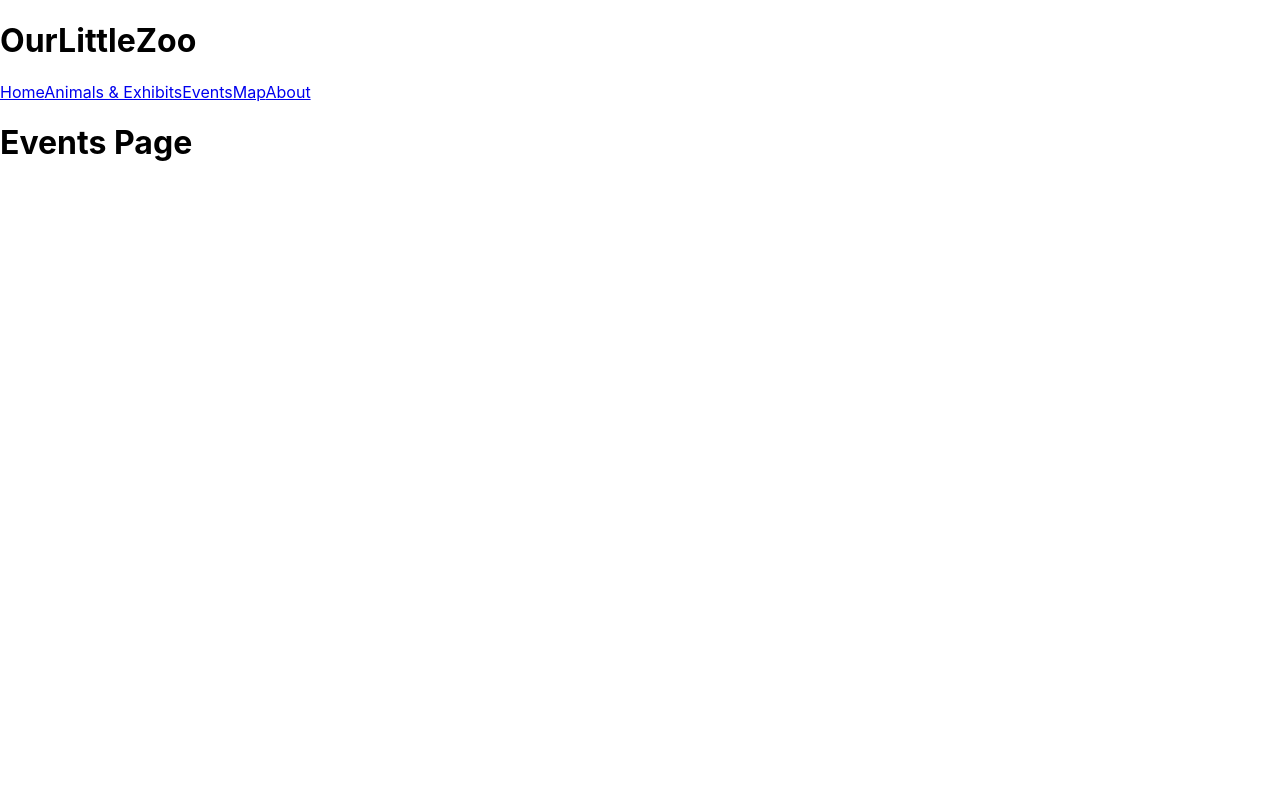
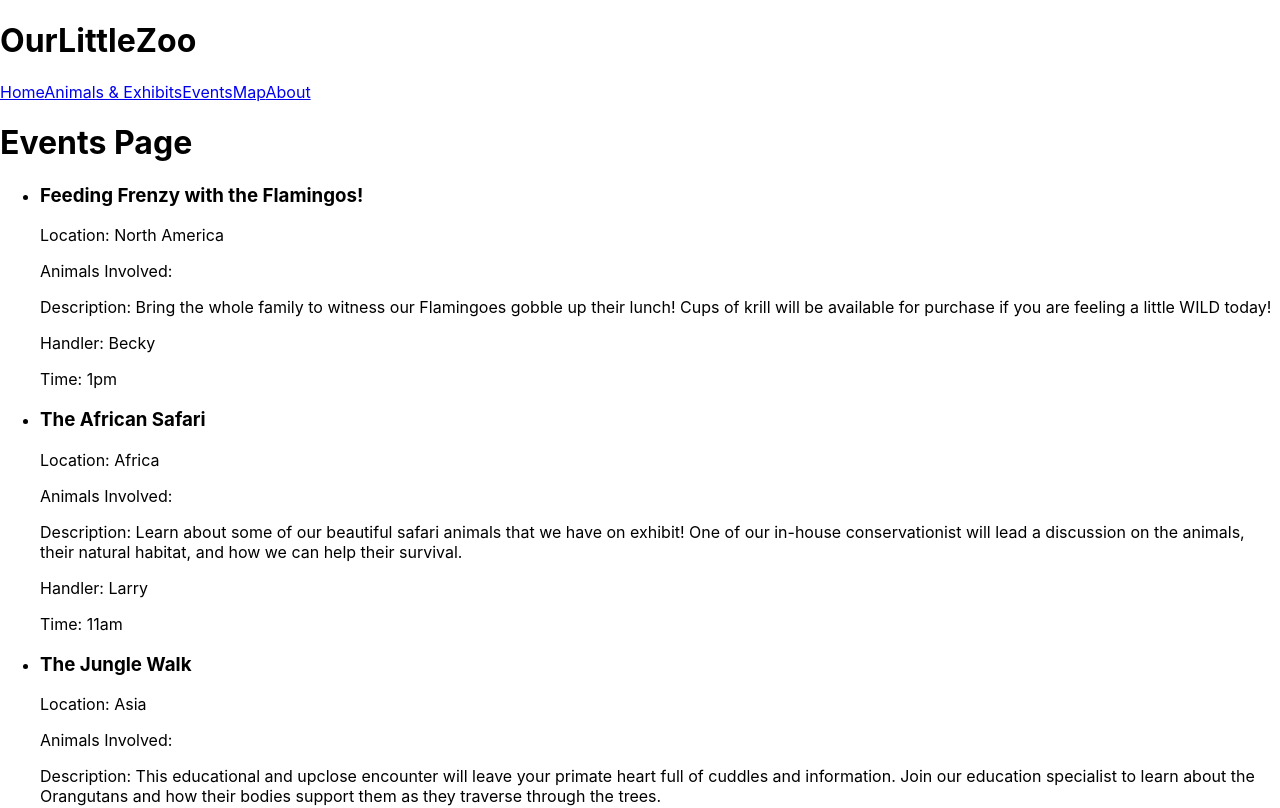
Before and after one commit to JLeeVance/OurLittleZoo, a React (Create React App) app in the folder ourlittlezoo/: page /events in a window 1280 px wide. Shown: the top 808 px of the page. Built offline with nearby package versions, Linux system fonts and the light colour scheme; data requests are answered from the project's data file.

Commit message:
rendered events on page, specified server in package.json, fixed typo in db.json

```diff
--- a/ourlittlezoo/db.json
+++ b/ourlittlezoo/db.json
@@ -356,7 +356,7 @@
         "id": 8,
         "eventName": "Lion cubs, Aweeee!",
         "locationInZoo": "Africa",
-        "animalsInvoled": [ "lion" ],
+        "animalsInvolved": [ "lion" ],
         "eventDescription": "Join us in Africa for an insider glimpse on the growth stages of Lions. Meet some of our cuddly cubs, and get the chance to win a backstage pass where you will meet the star of our show, Nala, up-close and personal.",
         "zooHandler": "Heather",
         "time": "1pm"
--- a/ourlittlezoo/package.json
+++ b/ourlittlezoo/package.json
@@ -13,7 +13,7 @@
     "web-vitals": "^2.1.4"
   },
   "scripts": {
-    "start": "react-scripts start",
+    "start": "PORT=3001 react-scripts start",
     "build": "react-scripts build",
     "test": "react-scripts test",
     "eject": "react-scripts eject"
--- a/ourlittlezoo/src/App.js
+++ b/ourlittlezoo/src/App.js
@@ -21,6 +21,11 @@ function App() {
   .then(r => r.json())
   .then(setAnimals)} , [] )
 
+  useEffect(() => {
+  fetch("http://localhost:3000/events")
+    .then(r => r.json())
+    .then(setEvents)}, [] )
+
   // const animalsToTest = animals.map((animalObj) => <img src={animalObj.animalUrl}  />)
 
   return (
@@ -29,7 +34,7 @@ function App() {
       <Routes>
           <Route path="/"  element={<Home     />} />
           <Route path="animals" element={<Animal   />}  />
-          <Route path="events"  element={<Events    />}   />
+          <Route path="events"  element={<Events events={events}/>}/>
           <Route path="about"   element={<About     />}   />
           <Route path="map"     element={<Map       />}   />
       </Routes>
--- a/ourlittlezoo/src/Components/EventChildComponents/EventContainer.jsx
+++ b/ourlittlezoo/src/Components/EventChildComponents/EventContainer.jsx
@@ -0,0 +1,12 @@
+import React from 'react';
+import EventDetails from './EventDetails';
+
+function EventContainer({events}){
+    return (
+        <ul>
+            <EventDetails events={events} />
+        </ul>
+    )
+}
+
+export default EventContainer;
--- /dev/null
+++ b/ourlittlezoo/src/Components/EventChildComponents/EventDetails.jsx
@@ -0,0 +1,22 @@
+import React, { useState } from 'react';
+
+function EventDetails({events}) {
+
+    return (
+        <>
+
+            {events.map((event) => (
+                <li key={event.id}>
+                    <h3>{event.eventName}</h3>
+                    <p>Location: {event.locationInZoo}</p>
+                    <p>Animals Involved: {event.animalsInvoled}</p>
+                    <p>Description: {event.eventDescription}</p>
+                    <p>Handler: {event.zooHandler}</p>
+                    <p>Time: {event.time}</p>
+                </li>
+            ))}
+        </>
+    )
+}
+
+export default EventDetails;
--- a/ourlittlezoo/src/Components/Events.jsx
+++ b/ourlittlezoo/src/Components/Events.jsx
@@ -1,14 +1,12 @@
-import React, { useState, useEffect } from 'react';
+import React from 'react';
+import EventContainer from './EventChildComponents/EventContainer';
 
-function Events(){
-
-    const [events, setEvents] = useState([]);
-
+function Events({events}){
 
     return (
         <div>
             <h1>Events Page</h1>
-            {/* <EventContainer /> */}
+            <EventContainer events={events}/>
         </div>
     )
 }
```
Also changed, not shown: 2 other files (tests, documents, lock files or other folders).
